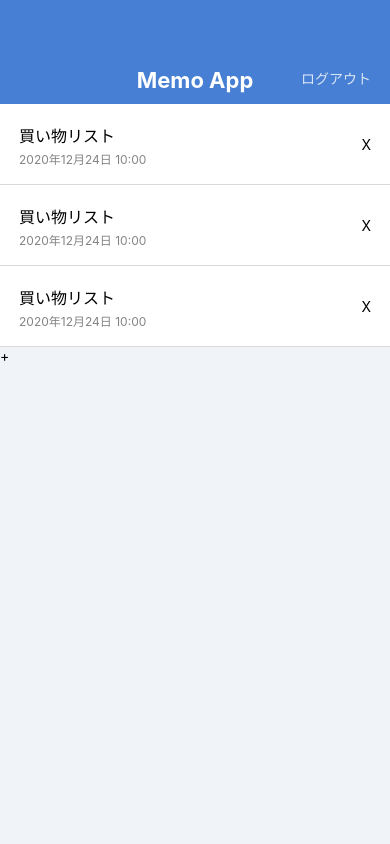
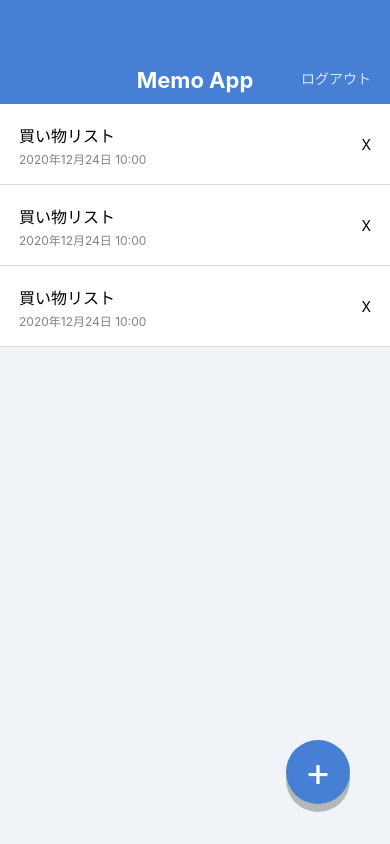
Before and after one commit to dodonki1223/MemoApp, a React Native app: screen / in a window 390 px wide. Built offline with nearby package versions, Linux system fonts and the light colour scheme.

Commit message:
:sparkles: 58. ボタンのスタイリング

```diff
--- a/App.jsx
+++ b/App.jsx
@@ -43,8 +43,8 @@ export default function App() {
         </View>
       </View>
 
-      <View>
-        <Text>+</Text>
+      <View style={styles.circleBotton}>
+        <Text style={styles.circleBottonLabel}>+</Text>
       </View>
     </View>
   );
@@ -96,4 +96,27 @@ const styles = StyleSheet.create({
     lineHeight: 16,
     color: '#848484',
   },
+  circleBotton: {
+    backgroundColor: '#467FD3',
+    width: 64,
+    height: 64,
+    borderRadius: 32,
+    justifyContent: 'center',
+    alignItems: 'center',
+    position: 'absolute',
+    right: 40,
+    bottom: 40,
+    // shadow 系のCSSは iOS にしか対応できていない
+    shadowColor: '#000',
+    shadowOffset: { width: 0, height: 8 },
+    shadowOpacity: 0.25,
+    textShadowRadius: 8,
+    // elevation は android にしか対応していない（Material Design を確認）
+    elevation: 8,
+  },
+  circleBottonLabel: {
+    color: '#FFF',
+    fontSize: 40,
+    lineHeight: 40,
+  },
 });
```
